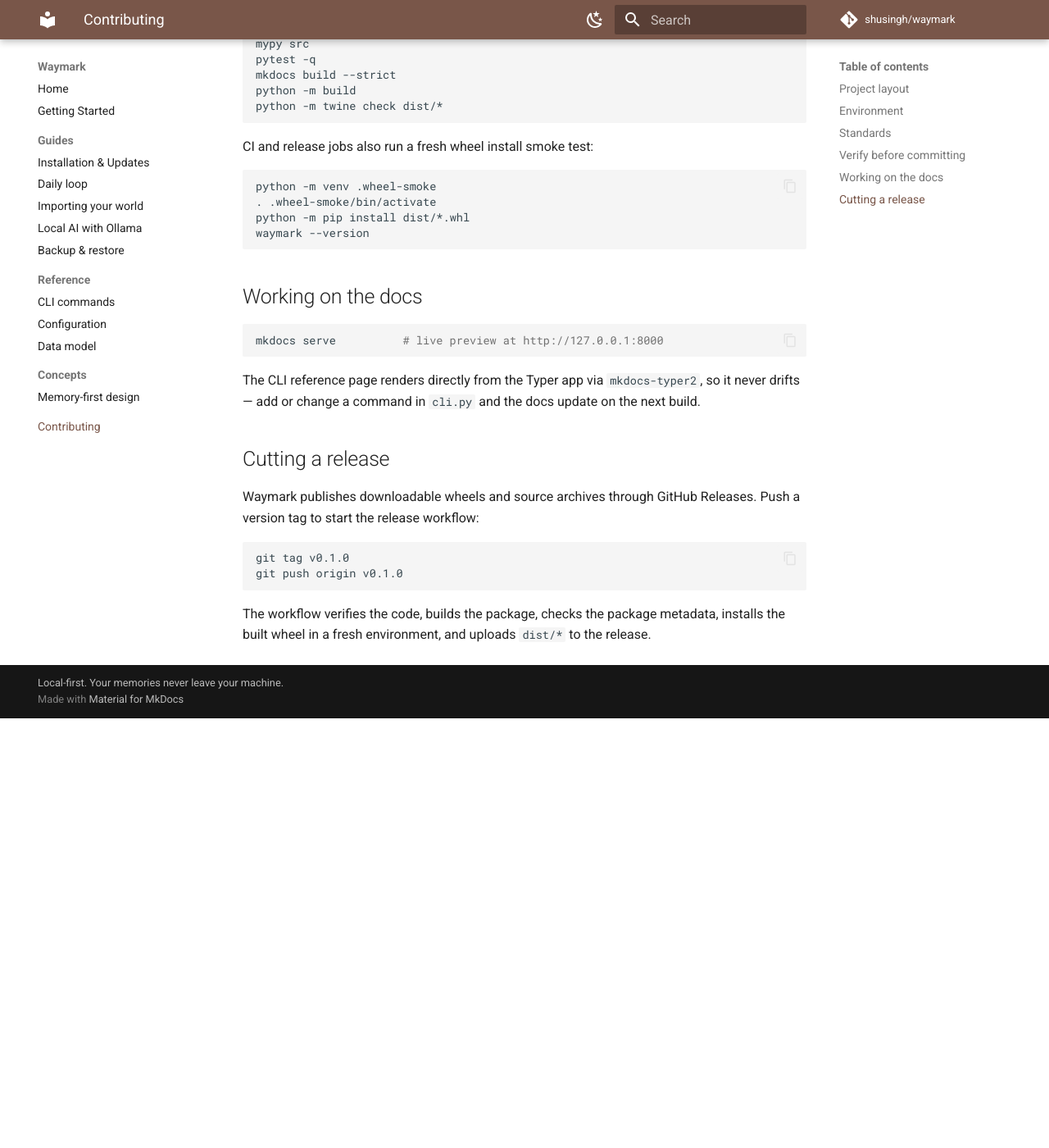
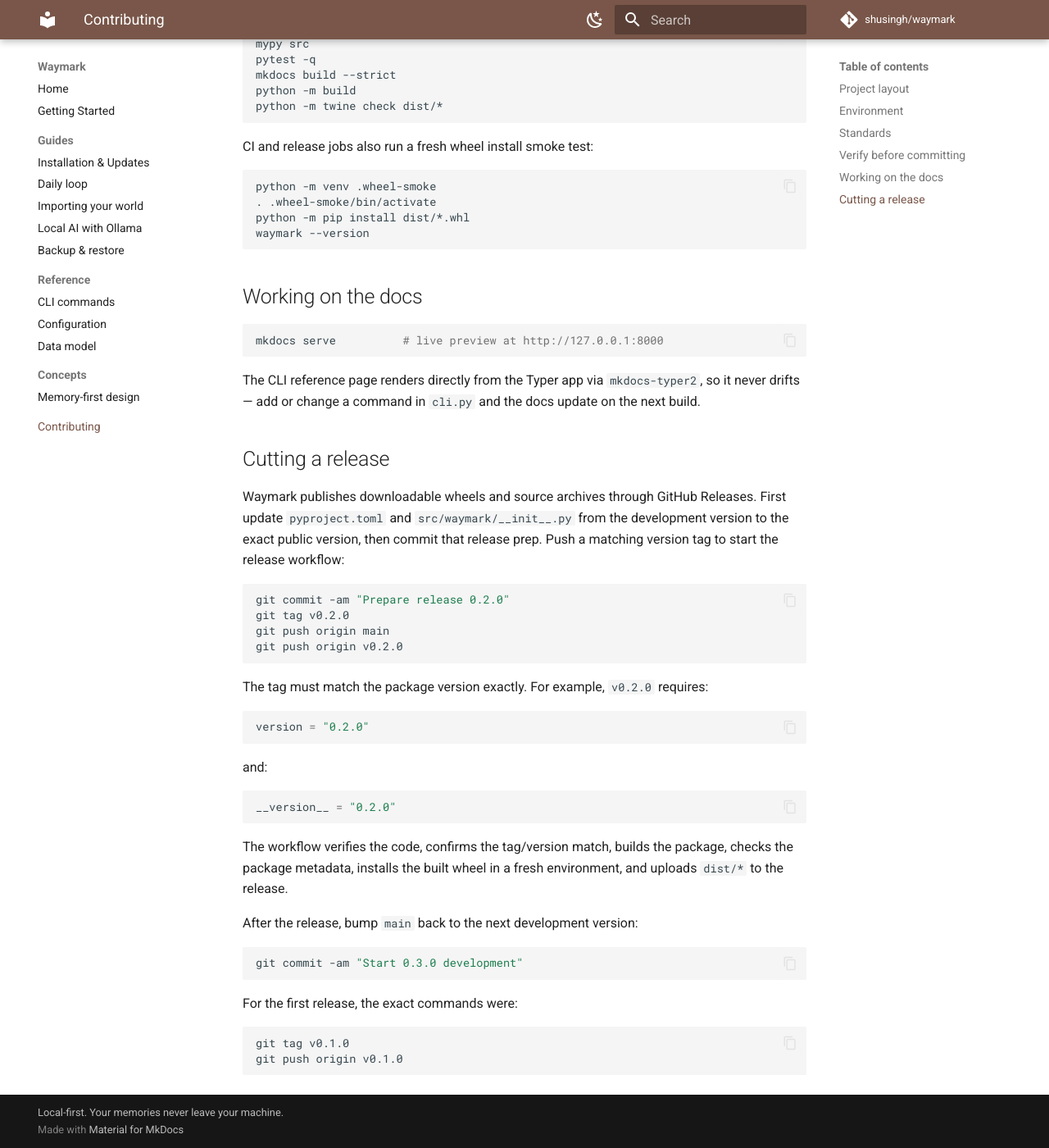
Before and after one commit to shusingh/waymark, an MkDocs documentation site: the page built from docs/contributing.md, in a window 1280 px wide and 1400 px high, scrolled down 1102 px. Shown: the whole window at 82% size. Built offline with MkDocs 1.6.1 and Material for MkDocs 9.7.7, drawn with Linux system fonts in a browser that asks for light colours; comment, search, counter and statistics services are not loaded; before the commit the page ends 1978 px from its top, so only the background shows below that.

Commit message:
Guard release tags against version drift

````diff
--- a/docs/contributing.md
+++ b/docs/contributing.md
@@ -71,13 +71,42 @@
 ## Cutting a release
 
 Waymark publishes downloadable wheels and source archives through GitHub
-Releases. Push a version tag to start the release workflow:
+Releases. First update `pyproject.toml` and `src/waymark/__init__.py` from the
+development version to the exact public version, then commit that release prep.
+Push a matching version tag to start the release workflow:
+
+```bash
+git commit -am "Prepare release 0.2.0"
+git tag v0.2.0
+git push origin main
+git push origin v0.2.0
+```
+
+The tag must match the package version exactly. For example, `v0.2.0` requires:
+
+```toml
+version = "0.2.0"
+```
+
+and:
+
+```python
+__version__ = "0.2.0"
+```
+
+The workflow verifies the code, confirms the tag/version match, builds the
+package, checks the package metadata, installs the built wheel in a fresh
+environment, and uploads `dist/*` to the release.
+
+After the release, bump `main` back to the next development version:
+
+```bash
+git commit -am "Start 0.3.0 development"
+```
+
+For the first release, the exact commands were:
 
 ```bash
 git tag v0.1.0
 git push origin v0.1.0
 ```
-
-The workflow verifies the code, builds the package, checks the package metadata,
-installs the built wheel in a fresh environment, and uploads `dist/*` to the
-release.
````
Also changed, not shown: CHANGELOG.md (+2 -0 lines), 1 other file.
